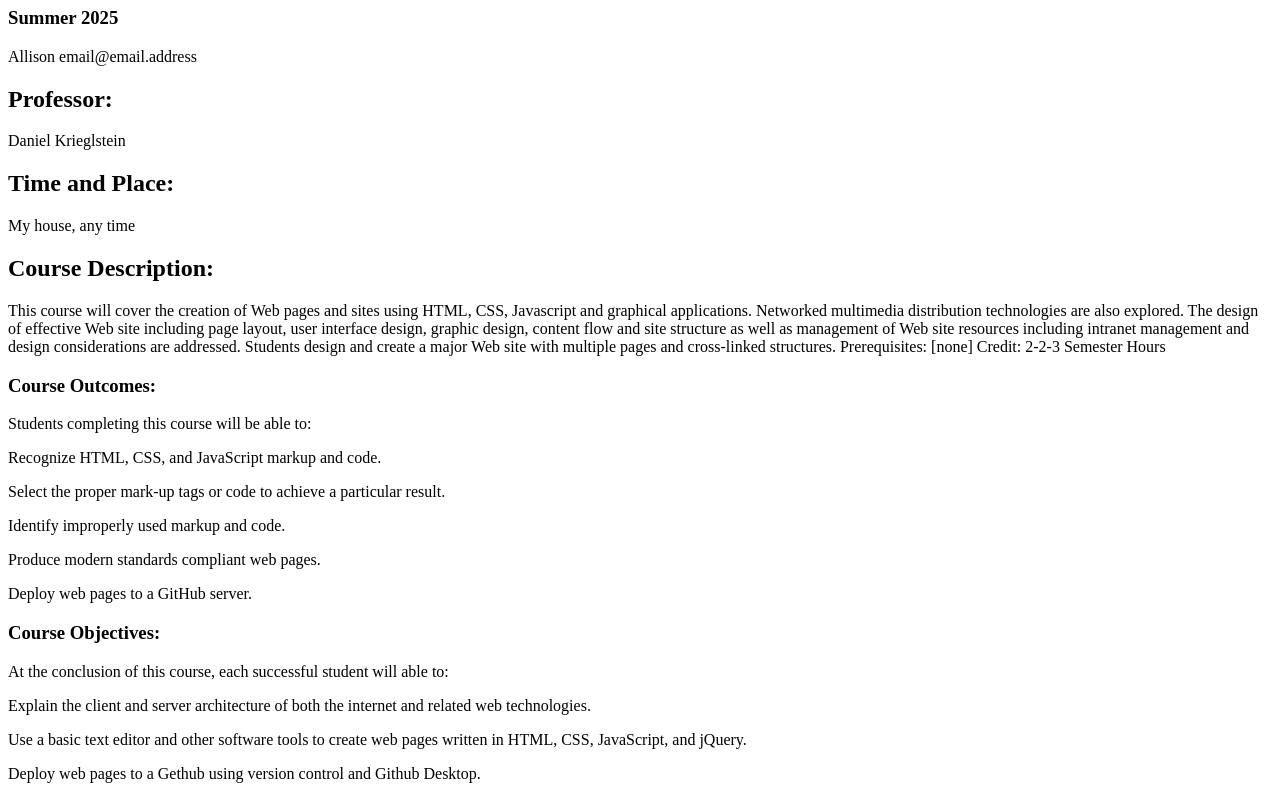
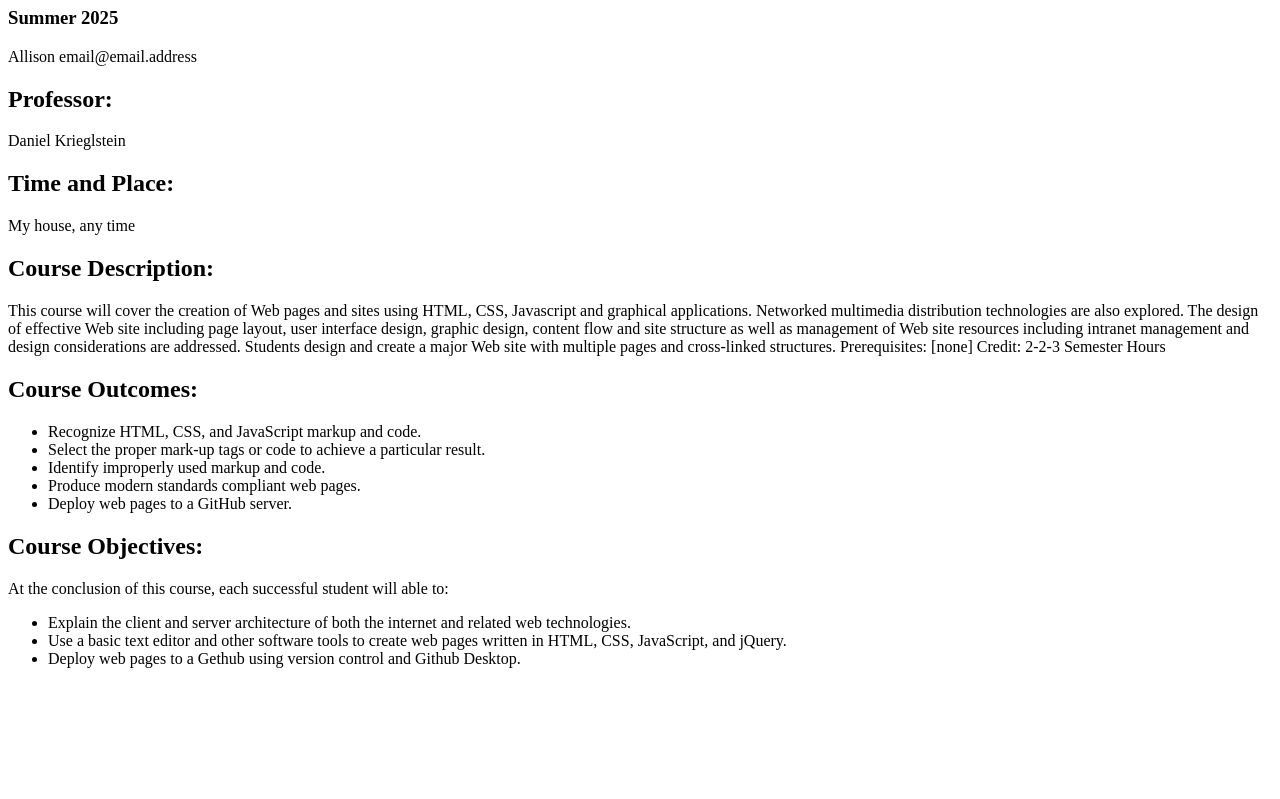
Before and after one commit to mmoshedevil/webdev_lab2, a plain HTML site: page index.html in a window 1280 px wide. Shown: the part 73-872 px from the top of the page. After the commit the page ends 800 px from the top, so only its background shows below. Drawn offline with Linux system fonts and the light colour scheme.

Commit message:
Update index.html

```diff
--- a/index.html
+++ b/index.html
@@ -1,34 +1,39 @@
 <!DOCTYPE html>
-<html lang="eng">
+<html lang="en">
 <head>
-	<title>Internet Technologies and Web Design</title>
+	<meta charset="utf-8">
+	<title>ITMD-361 Internet Technologies and Web Design</title>
+</head>
 <body>
-		<h1>Internet Technologies and Web Design</h1>
-		<div><h3>Summer 2025</h3>
+	<h1>ITMD-361 Internet Technologies and Web Design</h1>
+	<h3>Summer 2025</h3>
 	<p>Allison email@email.address</p>
-		</div>
-		<div><h2>Professor:</h2>
+	<h2>Professor:</h2>
 	<p>Daniel Krieglstein</p>
-		</div>
-		<div><h2>Time and Place:</h2>
+
+	<h2>Time and Place:</h2>
 	<p>My house, any time</p>
-		</div>
-		<div><h2>Course Description:</h2>
+
+	<h2>Course Description:</h2>
 	<p>This course will cover the creation of Web pages and sites using HTML, CSS, Javascript and graphical applications. Networked multimedia distribution technologies are also explored. The design of effective Web site including page layout, user interface design, graphic design, content flow and site structure as well as management of Web site resources including intranet management and design considerations are addressed. Students design and create a major Web site with multiple pages and cross-linked structures. Prerequisites: [none] Credit: 2-2-3 Semester Hours</p>
-		</div>
-		<div><h3>Course Outcomes:</h3>
-		<p>Students completing this course will be able to:</p>
-		<p>Recognize HTML, CSS, and JavaScript markup and code.</p>
-		<p>Select the proper mark-up tags or code to achieve a particular result.</p>
-		<p>Identify improperly used markup and code.</p>
-		<p>Produce modern standards compliant web pages.</p>
-		<p>Deploy web pages to a GitHub server.</p>
-		</div>
-		<div><h3>Course Objectives:</h3>
+
+	<h2>Course Outcomes:</h2>
+	<ul>
+		<li>Recognize HTML, CSS, and JavaScript markup and code.</li>
+		<li>Select the proper mark-up tags or code to achieve a particular result.</li>
+		<li>Identify improperly used markup and code.</li>
+		<li>Produce modern standards compliant web pages.</li>
+		<li>Deploy web pages to a GitHub server.</li>
+	</ul>
+
+	<h2>Course Objectives:</h2>
+
 	<p>At the conclusion of this course, each successful student will able to:</p>
-		<p>Explain the client and server architecture of both the internet and related web technologies.</p>
-		<p>Use a basic text editor and other software tools to create web pages written in HTML, CSS, JavaScript, and jQuery.</p>
-		<p>Deploy web pages to a Gethub using version control and Github Desktop.</p>
-		</div>
+	<ul>
+		<li>Explain the client and server architecture of both the internet and related web technologies.</li>
+		<li>Use a basic text editor and other software tools to create web pages written in HTML, CSS, JavaScript, and jQuery.</li>
+		<li>Deploy web pages to a Gethub using version control and Github Desktop.</li>
+	</ul>
+
 </body>
 </html>
```
Lines whose indentation alone changed are shown as unchanged.
